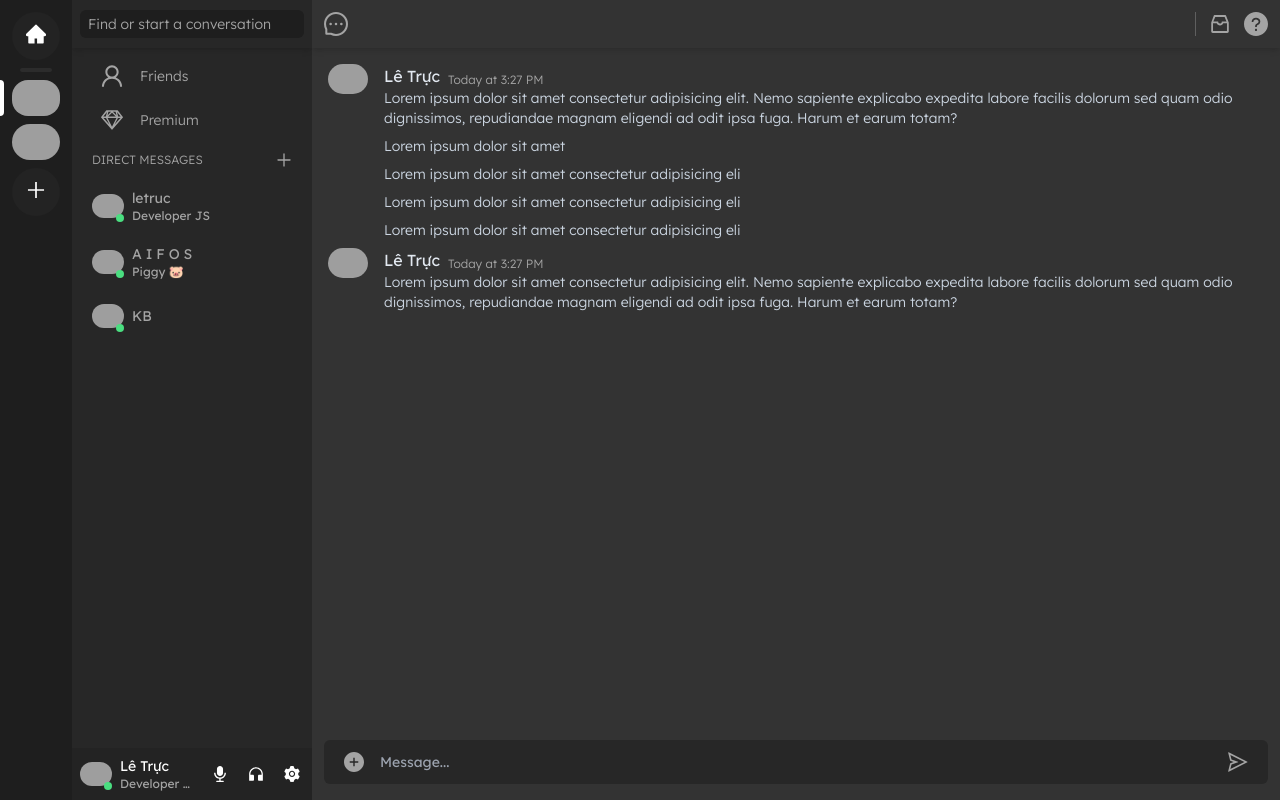
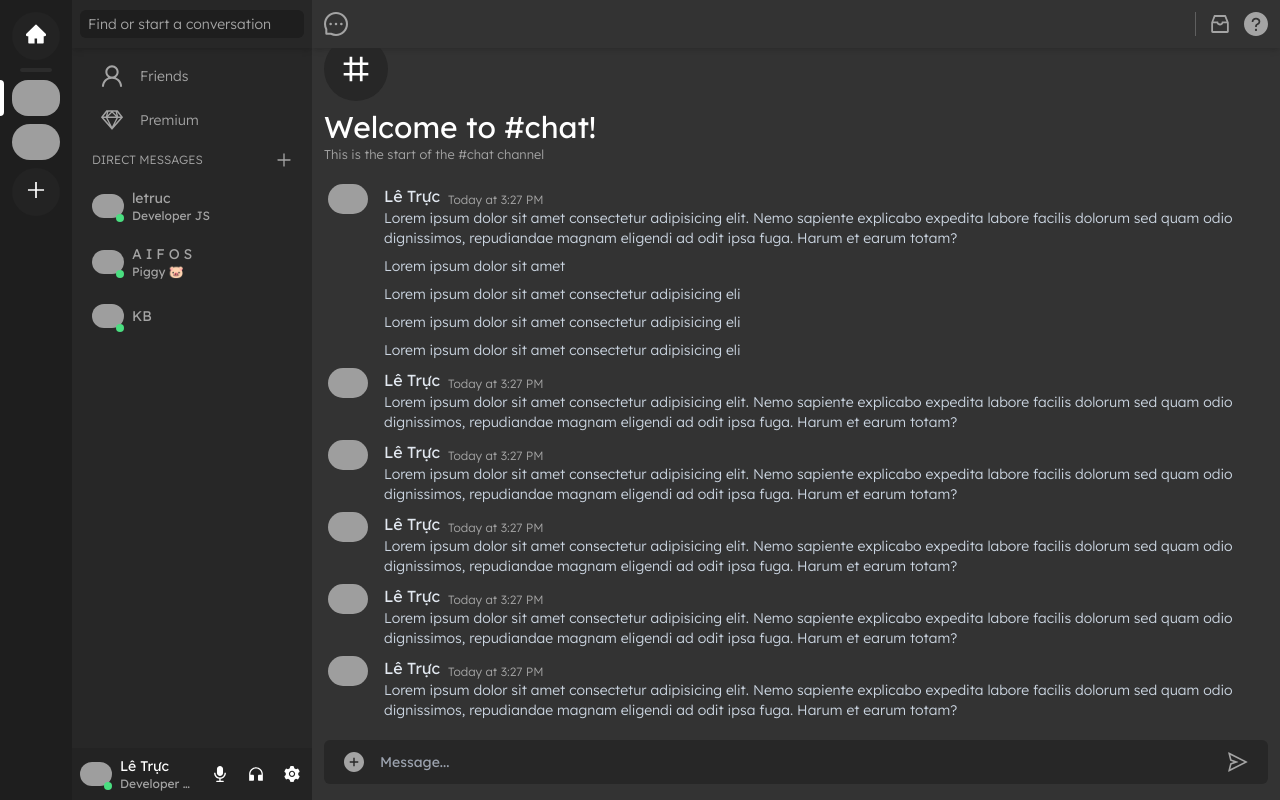
Before and after one commit to letrucdev/luvcord, a Next.js app: page /channels/1 in a window 1280 px wide. Built offline with nearby package versions, Linux system fonts and the light colour scheme; grey boxes are pictures that could not be loaded.

Commit message:
optimize ui and route

```diff
--- a/package.json
+++ b/package.json
@@ -3,7 +3,7 @@
   "version": "0.1.0",
   "private": true,
   "scripts": {
-    "dev": "next dev",
+    "dev": "next dev --turbo",
     "build": "next build",
     "start": "next start",
     "lint": "next lint"
--- /dev/null
+++ b/src/app/(app)/channels/[guildId]/[channelId]/page.jsx
@@ -0,0 +1,22 @@
+"use client";
+
+import { useContext } from "react";
+
+import { usePathname } from "next/navigation";
+import { MessageOutlined } from "@ant-design/icons";
+import { AppContext } from "@/context/AppContext";
+import ChatBody from "@/components/ChatBody";
+
+export default function Page() {
+  const pathname = usePathname().split("/");
+
+
+  return (
+    <ChatBody
+      headerTitle={pathname[3]}
+      icon={
+        <MessageOutlined className="text-center leading-none text-2xl text-[#a4a4a4] group-hover:text-slate-200 duration-300" />
+      }
+    />
+  );
+}
--- a/src/app/(app)/channels/[...channelId]/page.jsx
+++ b/src/app/(app)/channels/[guildId]/page.jsx
@@ -1,6 +1,7 @@
 "use client";
 import { useContext } from "react";
 import { usePathname } from "next/navigation";
+import { useSelectedLayoutSegment } from "next/navigation";
 
 import { AppContext } from "@/context/AppContext";
 import MainBody from "@/components/MainBody";
@@ -65,16 +66,15 @@ export default function ChannelPage() {
 
   return (
     <div className="flex h-screen w-full bg-[#333333] text-white overflow-hidden">
-      {(pathname[2] === "@me") & !pathname[3] ? (
-        <MainBody buttons={buttons} type={0} />
-      ) : (
-        /* <MainBody type={1} headerTitle={pathname[3]} buttons={buttons} /> */
+      {pathname[2] !== "@me" ? (
         <ChatBody
           headerTitle={pathname[3]}
           icon={
             <MessageOutlined className="text-center leading-none text-2xl text-[#a4a4a4] group-hover:text-slate-200 duration-300" />
           }
         />
+      ) : (
+        <MainBody buttons={buttons} type={0} />
       )}
     </div>
   );
--- /dev/null
+++ b/src/components/ChatBody/ListMessage.jsx
@@ -0,0 +1,41 @@
+import { useRef, useEffect } from "react";
+
+import { NumberOutlined } from "@ant-design/icons";
+
+export default function ListMessage({ children }) {
+  const bottomChatRef = useRef();
+
+  useEffect(() => {
+    bottomChatRef.current.scrollIntoView({ behavior: "smooth" });
+  }, []);
+
+  return (
+    <div className="flex w-full min-h-0 h-full">
+      <div className="overflow-y-scroll w-full">
+        <div className="flex flex-col justify-end min-h-full ">
+          <ol className="overflow-hidden">
+
+            <div className="flex flex-col px-3 mb-4">
+              <div className="flex bg-[#272727] items-center justify-center text-3xl w-16 h-16 rounded-full mb-2">
+                <NumberOutlined />
+              </div>
+              <p className="text-white text-3xl whitespace-nowrap text-ellipsis">
+                Welcome to #chat!
+              </p>
+              <small className="font-light text-[#a4a4a4] ">
+                This is the start of the #chat channel
+              </small>
+            </div>
+
+            {children}
+
+            <div
+              className="w-full py-2 bg-transparent"
+              ref={bottomChatRef}
+            ></div>
+          </ol>
+        </div>
+      </div>
+    </div>
+  );
+}
--- a/src/components/ChatBody/index.jsx
+++ b/src/components/ChatBody/index.jsx
@@ -1,4 +1,4 @@
-import { useRef, useEffect, useContext } from "react";
+import { useEffect, useContext } from "react";
 
 import { SendOutlined, PlusCircleFilled } from "@ant-design/icons";
 
@@ -8,14 +8,10 @@ import HeaderMainBody from "@/components/Header";
 import Message from "@/components/Message";
 import Member from "@/components/ChatBody/Member";
 import MemberGroup from "@/components/ChatBody/MemberGroup";
+import ListMessage from "@/components/ChatBody/ListMessage";
 
 export default function ChatBody({ headerTitle, icon, buttons }) {
-  const bottomChatRef = useRef();
   const context = useContext(AppContext);
-
-  useEffect(() => {
-    bottomChatRef.current.scrollIntoView({ behavior: "smooth" });
-  }, []);
 
   return (
     <div className="flex flex-col w-full h-screen">
@@ -23,9 +19,10 @@ export default function ChatBody({ headerTitle, icon, buttons }) {
       <HeaderMainBody title={headerTitle} icon={icon} />
 
       {/* Main Chat */}
-      <div className="flex w-full h-full relative min-w-[560px]">
-        <div className="flex flex-col w-full h-full relative overflow-hidden">
-          <div className="flex flex-col w-full grow overflow-y-scroll overflow-hidden relative my-3">
+      <div className="flex w-full relative min-w-[560px] overflow-hidden h-full">
+        <div className="flex flex-col w-full h-full overflow-hidden">
+          {/* List Message */}
+          <ListMessage>
             <Message
               content={`Lorem ipsum dolor sit amet consectetur adipisicing elit. Nemo sapiente explicabo expedita labore facilis dolorum sed quam odio dignissimos, repudiandae magnam eligendi ad odit ipsa fuga. Harum et earum totam?`}
             />
@@ -48,11 +45,19 @@ export default function ChatBody({ headerTitle, icon, buttons }) {
             <Message
               content={`Lorem ipsum dolor sit amet consectetur adipisicing elit. Nemo sapiente explicabo expedita labore facilis dolorum sed quam odio dignissimos, repudiandae magnam eligendi ad odit ipsa fuga. Harum et earum totam?`}
             />
-            <div
-              className="w-full py-2 bg-transparent"
-              ref={bottomChatRef}
-            ></div>
-          </div>
+            <Message
+              content={`Lorem ipsum dolor sit amet consectetur adipisicing elit. Nemo sapiente explicabo expedita labore facilis dolorum sed quam odio dignissimos, repudiandae magnam eligendi ad odit ipsa fuga. Harum et earum totam?`}
+            />
+            <Message
+              content={`Lorem ipsum dolor sit amet consectetur adipisicing elit. Nemo sapiente explicabo expedita labore facilis dolorum sed quam odio dignissimos, repudiandae magnam eligendi ad odit ipsa fuga. Harum et earum totam?`}
+            />
+            <Message
+              content={`Lorem ipsum dolor sit amet consectetur adipisicing elit. Nemo sapiente explicabo expedita labore facilis dolorum sed quam odio dignissimos, repudiandae magnam eligendi ad odit ipsa fuga. Harum et earum totam?`}
+            />
+            <Message
+              content={`Lorem ipsum dolor sit amet consectetur adipisicing elit. Nemo sapiente explicabo expedita labore facilis dolorum sed quam odio dignissimos, repudiandae magnam eligendi ad odit ipsa fuga. Harum et earum totam?`}
+            />
+          </ListMessage>
 
           {/* Input Message */}
           <div className="flex flex-col w-full px-3">
@@ -68,8 +73,7 @@ export default function ChatBody({ headerTitle, icon, buttons }) {
           </div>
           {/* End Input Message */}
         </div>
-
-        {context.chatType.showMembers && (
+        {context?.isShowMembers & (context?.membersList?.length > 0) ? (
           <div
             className={`flex flex-col overflow-y-scroll overflow-x-hidden bg-[#272727] w-60 min-w-[240px]`}
           >
@@ -80,6 +84,8 @@ export default function ChatBody({ headerTitle, icon, buttons }) {
             <Member name="letruc2" status="Developer Java" isOnline={false} />
             <Member name="letruc3" status="Developer C++" isOnline={false} />
           </div>
+        ) : (
+          ""
         )}
       </div>
     </div>
--- a/src/components/MainSidebar/SidebarItem.jsx
+++ b/src/components/MainSidebar/SidebarItem.jsx
@@ -20,10 +20,7 @@ export default function SidebarItem({
   const context = useContext(AppContext);
 
   return (
-    <div
-      className="flex relative justify-center items-center w-full transition-all duration-300 select-none group cursor-pointer"
-      onClick={() => context.setChatType(context.chatTypes[type])}
-    >
+    <div className="flex relative justify-center items-center w-full transition-all duration-300 select-none group cursor-pointer">
       <div
         className={`duration-300 bg-white absolute w-1 h-full rounded-r-md left-0 group-hover:opacity-100 group-hover:scale-50  ${
           !selected ? "opacity-0 scale-0" : "opacity-100"
@@ -39,6 +36,7 @@ export default function SidebarItem({
                     className={`${
                       selected ? "bg-indigo-600 rounded-2xl" : "rounded-3xl"
                     } transition-all duration-300 flex justify-center items-center text-center w-12 h-12 hover:rounded-2xl cursor-pointer  bg-[#232323] hover:bg-indigo-600 select-none`}
+                    onClick={() => context.setMenuSidebarItems([])}
                   >
                     <HomeFilled className="text-white text-xl mb-1" />
                   </div>
@@ -63,6 +61,10 @@ export default function SidebarItem({
                     className={`${
                       selected ? "rounded-2xl" : "rounded-3xl"
                     } cursor-pointer duration-300 transition-all hover:rounded-2xl select-none`}
+                    onClick={() => {
+                      context.setMenuSidebarItems([123]);
+                      context.setMembersList([123])
+                    }}
                   />
                 );
             }
--- a/src/components/MainSidebar/index.jsx
+++ b/src/components/MainSidebar/index.jsx
@@ -5,7 +5,6 @@ import { useState } from "react";
 import SidebarItem from "@/components/MainSidebar/SidebarItem";
 
 export default function MainSidebar({ path }) {
-  const [selectedItemId, setSelectedItemId] = useState(0);
   return (
     <nav className="flex flex-col bg-[#1E1E1E] min-w-[72px] relative pt-3 gap-2 items-center overflow-hidden">
       <SidebarItem
--- a/src/components/MenuSidebar/ItemUser.jsx
+++ b/src/components/MenuSidebar/ItemUser.jsx
@@ -1,15 +1,20 @@
 import Image from "next/image";
 import Link from "next/link";
+
+import { useContext } from "react";
+import { AppContext } from "@/context/AppContext";
 
 import { CloseOutlined } from "@ant-design/icons";
 
 export default function ItemUser({ user, path, selected }) {
+  const context = useContext(AppContext);
   return (
     <Link href={path}>
       <div
         className={`${
           selected && "bg-[#363636]"
         } flex mx-3 p-2 items-center hover:bg-[#363636] cursor-pointer duration-300 rounded-md group gap-2`}
+        onClick={() => context.setMembersList([])}
       >
         <div className="flex relative">
           <div className="flex items-center justify-center min-w-[32px] min-h-[32px]">
--- a/src/components/MenuSidebar/MenuDM/index.jsx
+++ b/src/components/MenuSidebar/MenuDM/index.jsx
@@ -72,6 +72,7 @@ export default function MenuDM({ path }) {
           user={user}
           selected={path[3] === user.id}
           path={`/channels/@me/${user.id}`}
+
         />
         <ItemUser
           user={user2}
--- a/src/components/MenuSidebar/MenuServer/index.jsx
+++ b/src/components/MenuSidebar/MenuServer/index.jsx
@@ -12,7 +12,7 @@ import TextChannel from "@/components/MenuSidebar/MenuServer/TextChannel";
 import VoiceChannel from "@/components/MenuSidebar/MenuServer/VoiceChannel";
 import Category from "@/components/MenuSidebar/MenuServer/Category";
 
-export default function MenuServer({ path }) {
+export default function MenuServer() {
   return (
     <div className="flex flex-col overflow-x-hidden overflow-y-auto h-full">
       <TextChannel name={"welcome"} />
--- a/src/context/AppContext.jsx
+++ b/src/context/AppContext.jsx
@@ -1,5 +1,6 @@
 "use client";
 
+import { usePathname } from "next/navigation";
 import { createContext, useState, useEffect } from "react";
 
 export const AppContext = createContext();
@@ -10,14 +11,21 @@ export default function AppProvider({ children }) {
     2: { showMembers: true, isServer: true }, // Server chat
   };
 
+  const path = usePathname().split("/");
+
   const [headerItemSelect, setHeaderItemSelect] = useState("online");
-  const [chatType, setChatType] = useState(chatTypes[1]);
+  const [MenuSidebarItems, setMenuSidebarItems] = useState([]);
+  const [membersList, setMembersList] = useState([]);
+  const [isShowMembers, setIsShowMembers] = useState(true);
 
   const value = {
     headerItemSelect,
-    chatType,
-    chatTypes,
-    setChatType,
+    membersList,
+    isShowMembers,
+    MenuSidebarItems,
+    setMembersList,
+    setIsShowMembers,
+    setMenuSidebarItems,
     setHeaderItemSelect,
   };
 
```
Also changed, not shown: src/components/MenuSidebar/index.jsx (+8 -12 lines), 1 other file (tests, documents, lock files or other folders).
